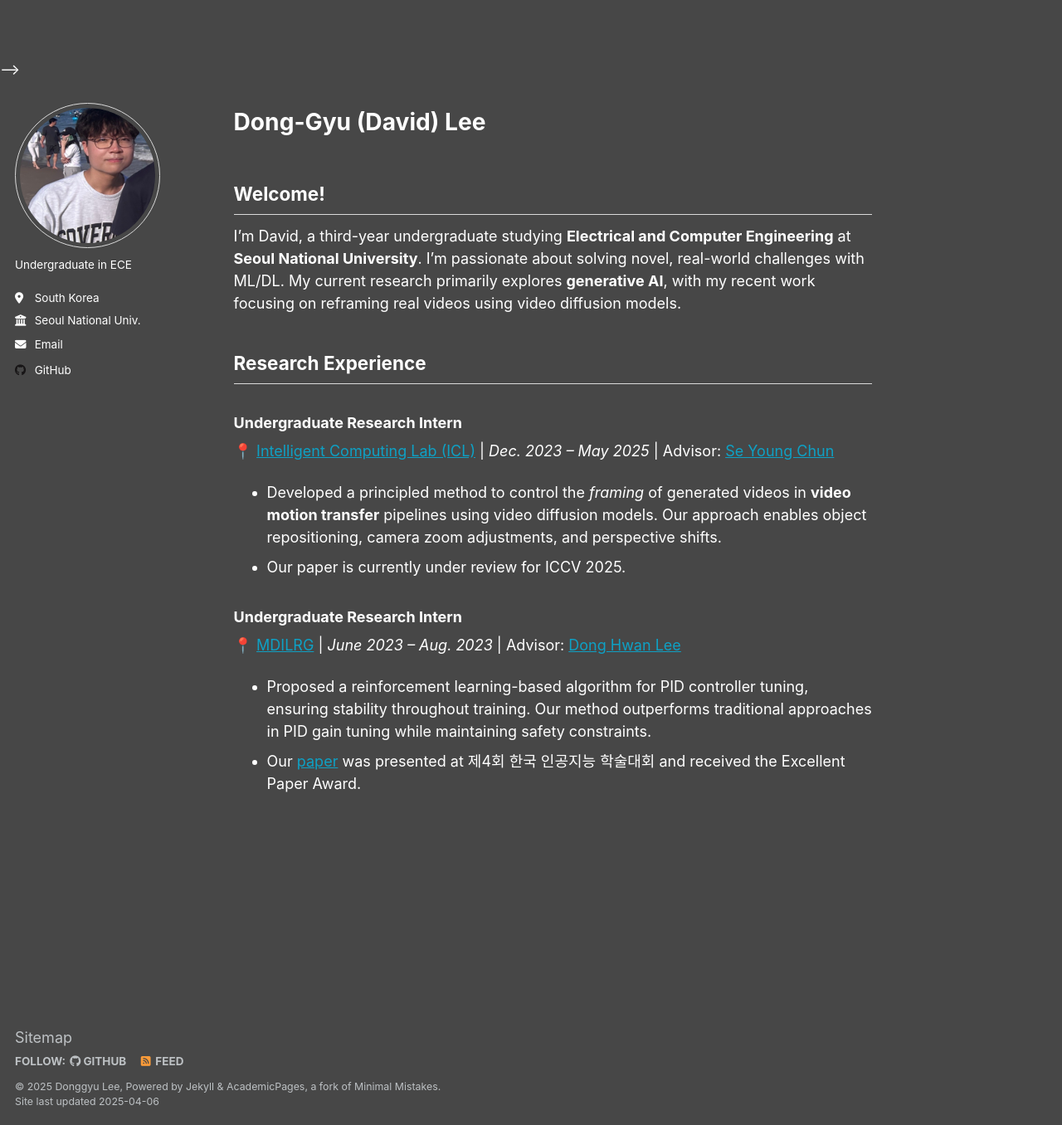
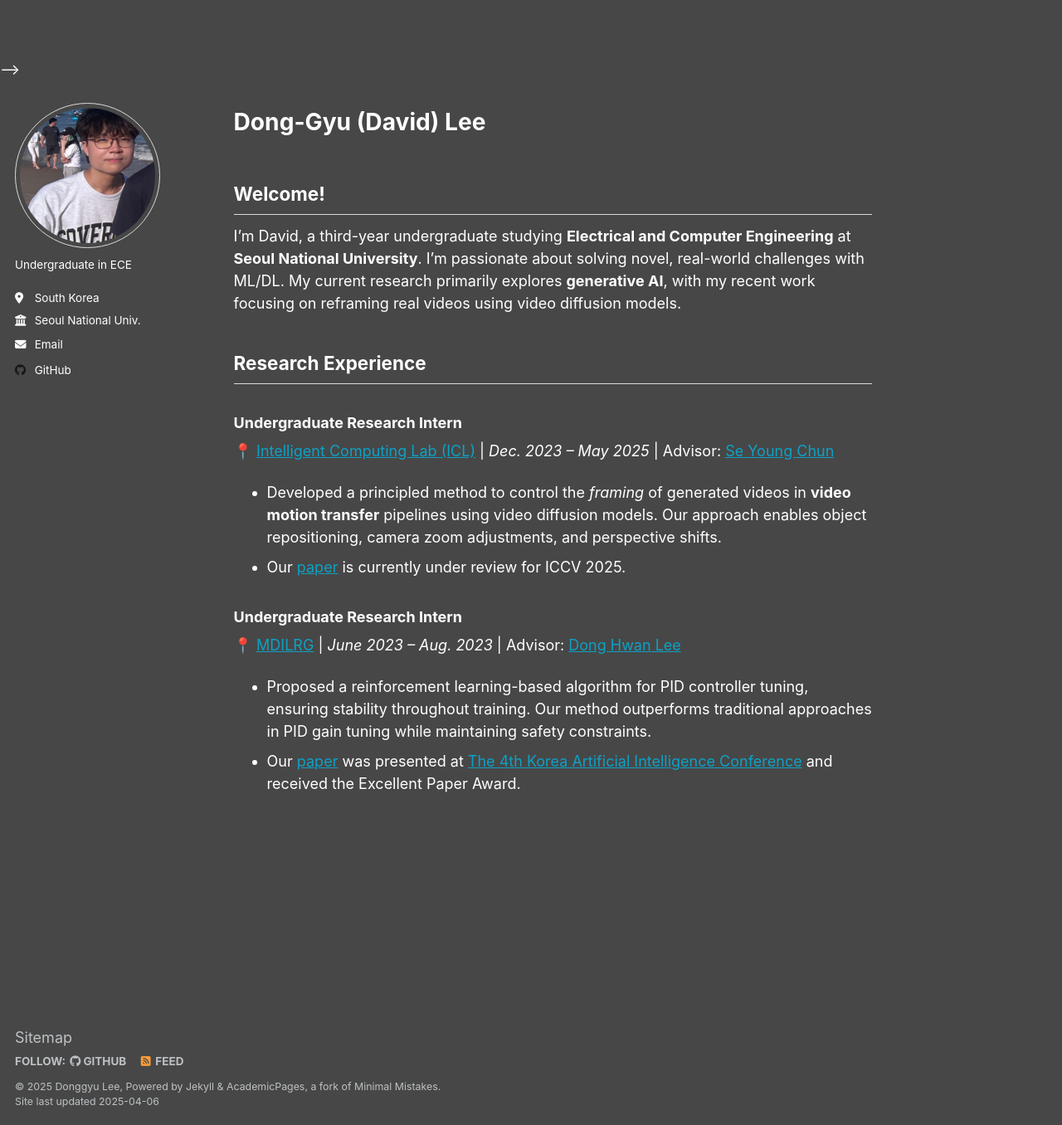
Before and after one commit to dg-lee23/dg-lee23.github.io, a Jekyll site: the page built from _pages/about.md, in a window 1280 px wide and 1356 px high. Shown: the whole window at 83% size. Built offline with Jekyll 4.4.1, drawn with Linux system fonts in a browser that asks for light colours.

Commit message:
added link to ICL project + cited conference

```diff
--- a/_pages/about.md
+++ b/_pages/about.md
@@ -17,10 +17,10 @@ I'm David, a third-year undergraduate studying **Electrical and Computer Enginee
 📍 [Intelligent Computing Lab (ICL)](https://icl.snu.ac.kr) | *Dec. 2023 – May 2025* |
 Advisor: [Se Young Chun](https://icl.snu.ac.kr/pi)
 - Developed a principled method to control the *framing* of generated videos in **video motion transfer** pipelines using video diffusion models. Our approach enables object repositioning, camera zoom adjustments, and perspective shifts.
-- Our paper is currently under review for ICCV 2025.
+- Our [paper](https://dg-lee23.github.io/principled-reframing-project-page/) is currently under review for ICCV 2025.
 
 ### **Undergraduate Research Intern**
 📍 [MDILRG](https://sites.google.com/site/donghwanleehome/home) | *June 2023 – Aug. 2023* |
 Advisor: [Dong Hwan Lee](https://ee.kaist.ac.kr/professor/17375/)
 - Proposed a reinforcement learning-based algorithm for PID controller tuning, ensuring stability throughout training. Our method outperforms traditional approaches in PID gain tuning while maintaining safety constraints.
-- Our [paper](https://www.dbpia.co.kr/journal/articleDetail?nodeId=NODE11554762) was presented at 제4회 한국 인공지능 학술대회 and received the Excellent Paper Award.
+- Our [paper](https://www.dbpia.co.kr/journal/articleDetail?nodeId=NODE11554762) was presented at [The 4th Korea Artificial Intelligence Conference](https://2023.koreaai.org/) and received the Excellent Paper Award.
```
